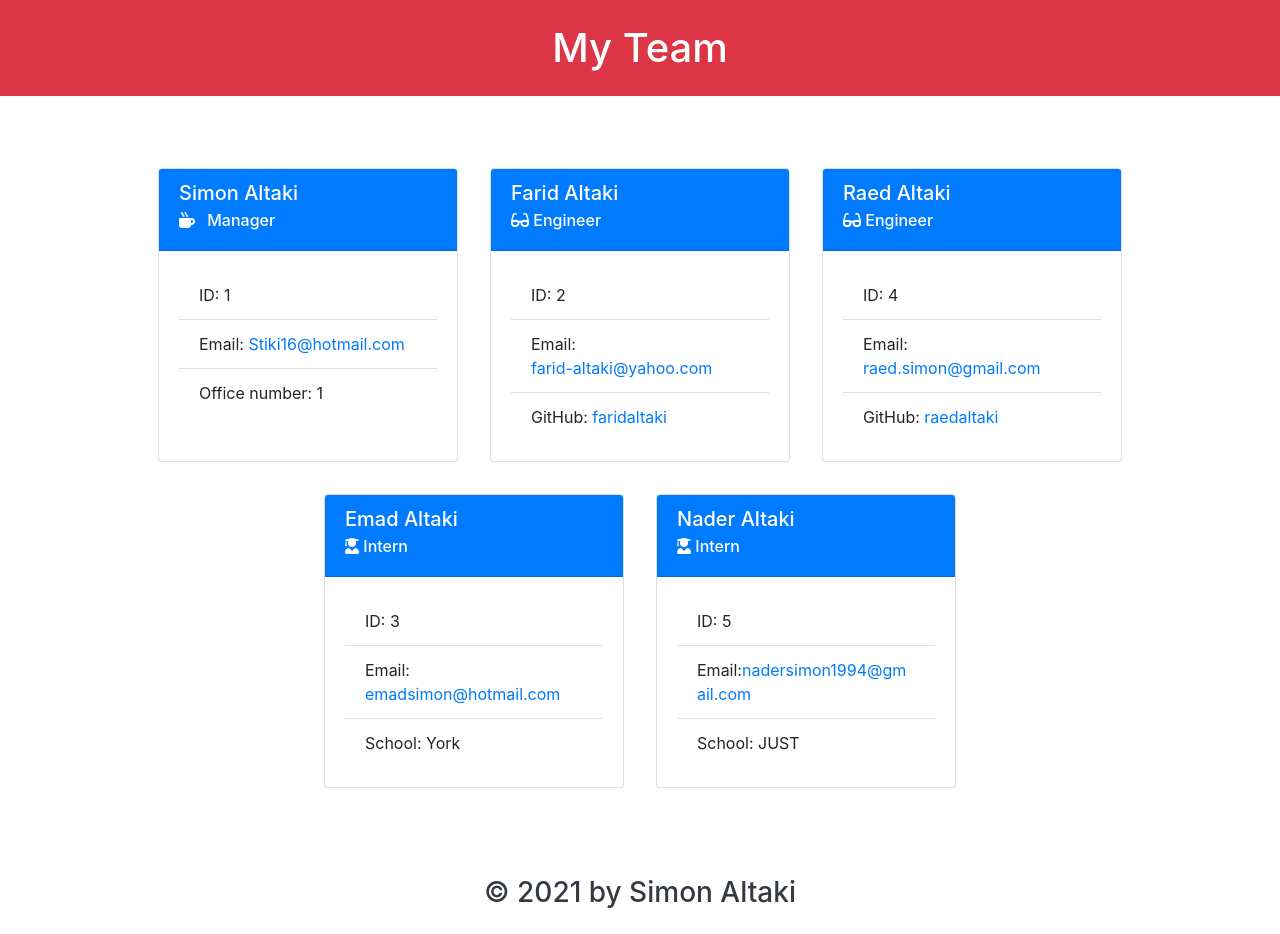
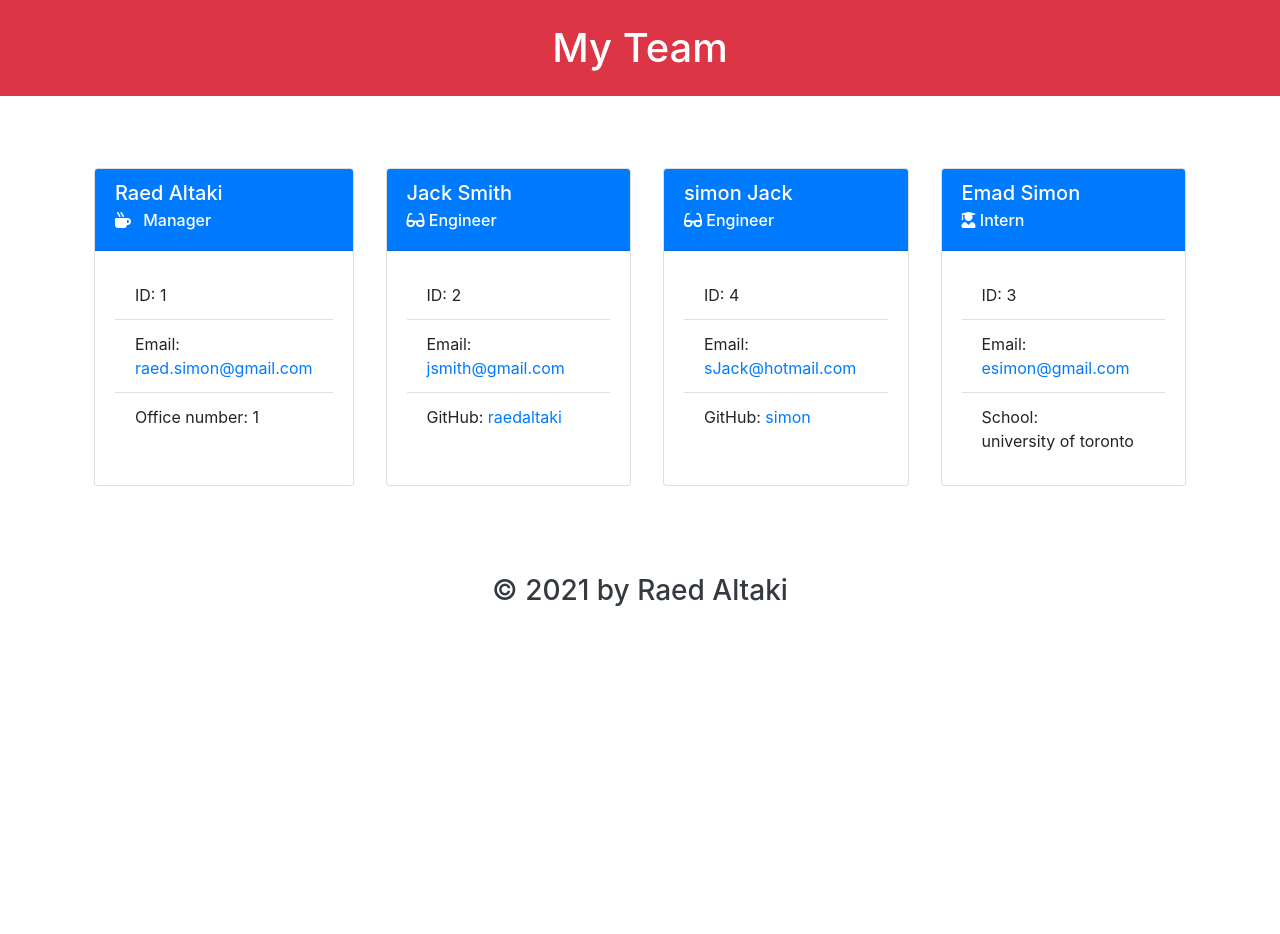
Before and after one commit to raedaltaki/TeamProfile-Generator, a website: page dist/index.html in a window 1280 px wide. After the commit the page ends 800 px from the top, so only its background shows below. Drawn offline with nearby package versions, Linux system fonts and the light colour scheme.

Commit message:
generate HTML file

```diff
--- a/dist/index.html
+++ b/dist/index.html
@@ -24,13 +24,13 @@
 
           <div class="card m-3" style="min-width: auto; max-width: 300px;">
             <div class="card-header bg-primary text-white">
-              <h5 class="card-title text-nowrap">Simon Altaki</h5>
+              <h5 class="card-title text-nowrap">Raed Altaki</h5>
               <h6 class="card-subtitle mb-2 text-nowrap"><i class="fas fa-mug-hot mr-2"></i> Manager</h6>
             </div>
             <div class="card-body">
               <ul class="list-group list-group-flush">
                 <li class="list-group-item">ID: 1</li>
-                <li class="list-group-item"><span class="text-nowrap">Email:</span> <a href="mailto:Stiki16@hotmail.com" class="card-link text-nowrap">Stiki16@hotmail.com</a></li>
+                <li class="list-group-item"><span class="text-nowrap">Email:</span> <a href="mailto:raed.simon@gmail.com" class="card-link text-nowrap">raed.simon@gmail.com</a></li>
                 <li class="list-group-item"><span class="text-nowrap">Office number:</span> 1</li>
               </ul>
             </div>
@@ -38,28 +38,28 @@
 
           <div class="card m-3" style="min-width: auto; max-width: 300px;">
             <div class="card-header bg-primary text-white">
-            <h5 class="card-title text-nowrap">Farid Altaki</h5>
+            <h5 class="card-title text-nowrap">Jack Smith</h5>
             <h6 class="card-subtitle mb-2 text-nowrap"><i class="fas fa-glasses"></i> Engineer</h6>
             </div>
             <div class="card-body">
               <ul class="list-group list-group-flush">
                 <li class="list-group-item">ID: 2</li>
-                <li class="list-group-item"><span class="text-nowrap">Email:</span> <a href="mailto:farid-altaki@yahoo.com" class="card-link text-nowrap">farid-altaki@yahoo.com</a></li>
-                <li class="list-group-item"><span class="text-nowrap">GitHub: </span> <a href="https://github.com/faridaltaki" class="card-link text-nowrap">faridaltaki</a></li>
+                <li class="list-group-item"><span class="text-nowrap">Email:</span> <a href="mailto:jsmith@gmail.com" class="card-link text-nowrap">jsmith@gmail.com</a></li>
+                <li class="list-group-item"><span class="text-nowrap">GitHub: </span> <a href="https://github.com/raedaltaki" class="card-link text-nowrap" target="_blank">raedaltaki</a></li>
               </ul>
             </div>
           </div>
 
           <div class="card m-3" style="min-width: auto; max-width: 300px;">
             <div class="card-header bg-primary text-white">
-            <h5 class="card-title text-nowrap">Raed Altaki</h5>
+            <h5 class="card-title text-nowrap">simon Jack</h5>
             <h6 class="card-subtitle mb-2 text-nowrap"><i class="fas fa-glasses"></i> Engineer</h6>
             </div>
             <div class="card-body">
               <ul class="list-group list-group-flush">
                 <li class="list-group-item">ID: 4</li>
-                <li class="list-group-item"><span class="text-nowrap">Email:</span> <a href="mailto:raed.simon@gmail.com" class="card-link text-nowrap">raed.simon@gmail.com</a></li>
-                <li class="list-group-item"><span class="text-nowrap">GitHub: </span> <a href="https://github.com/raedaltaki" class="card-link text-nowrap">raedaltaki</a></li>
+                <li class="list-group-item"><span class="text-nowrap">Email:</span> <a href="mailto:sJack@hotmail.com" class="card-link text-nowrap">sJack@hotmail.com</a></li>
+                <li class="list-group-item"><span class="text-nowrap">GitHub: </span> <a href="https://github.com/simon" class="card-link text-nowrap" target="_blank">simon</a></li>
               </ul>
             </div>
           </div>
@@ -67,28 +67,14 @@
 
           <div class="card m-3" style="min-width: auto; max-width: 300px;">
             <div class="card-header bg-primary text-white">
-              <h5 class="card-title text-nowrap">Emad Altaki</h5>
+              <h5 class="card-title text-nowrap">Emad Simon</h5>
               <h6 class="card-subtitle mb-2 text-nowrap"><i class="fas fa-user-graduate"></i> Intern</h6>
             </div>
             <div class="card-body">
               <ul class="list-group list-group-flush">
                 <li class="list-group-item">ID: 3</li>
-                <li class="list-group-item"><span class="text-nowrap">Email:</span> <a href="mailto:emadsimon@hotmail.com" class="card-link text-nowrap">emadsimon@hotmail.com</a></li>
-                <li class="list-group-item"><span class="text-nowrap">School:</span> <span class="text-nowrap"> York</span></li>
-              </ul>
-            </div>
-          </div>
-
-          <div class="card m-3" style="min-width: auto; max-width: 300px;">
-            <div class="card-header bg-primary text-white">
-              <h5 class="card-title text-nowrap">Nader Altaki</h5>
-              <h6 class="card-subtitle mb-2 text-nowrap"><i class="fas fa-user-graduate"></i> Intern</h6>
-            </div>
-            <div class="card-body">
-              <ul class="list-group list-group-flush">
-                <li class="list-group-item">ID: 5</li>
-                <li class="list-group-item">Email:<a href="mailto:nadersimon1994@gmail.com" class="card-link">nadersimon1994@gmail.com</a></li>
-                <li class="list-group-item">School:<span class="text-nowrap"> JUST</span></li>
+                <li class="list-group-item"><span class="text-nowrap">Email:</span> <a href="mailto:esimon@gmail.com" class="card-link text-nowrap">esimon@gmail.com</a></li>
+                <li class="list-group-item"><span class="text-nowrap">School:</span> <span class="text-nowrap"> university of toronto</span></li>
               </ul>
             </div>
           </div>
@@ -97,7 +83,7 @@
       </div>
     </main>
     <footer class="container text-center py-3">
-      <h3 class="text-dark">&copy; 2021 by Simon Altaki</h3>
+      <h3 class="text-dark">&copy; 2021 by Raed Altaki</h3>
     </footer>
   </body>
   </html>
```
Also changed, not shown: README.md.
